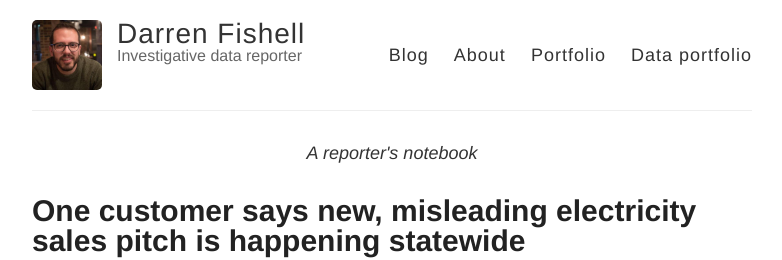
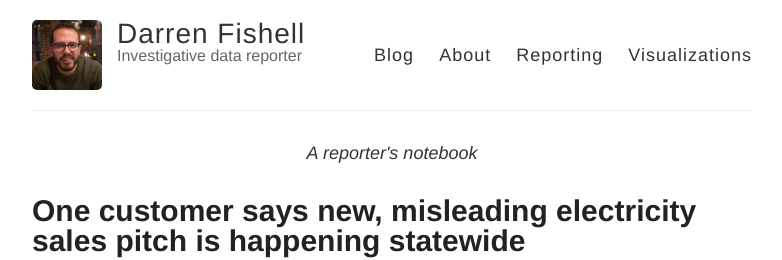
Before and after one commit to darrenfishell/darrenfishell.github.io, a Jekyll site: the page built from index.html, in a window 1280 px wide and 900 px high. Shown: the top 260 px of the window, without its empty margins (248-1030 px from the left). Built offline with Jekyll 4.4.1, drawn with Linux system fonts in a browser that asks for light colours.

Commit message:
Change titles

```diff
--- a/_layouts/default.html
+++ b/_layouts/default.html
@@ -29,8 +29,8 @@
           <nav>
             <a href="{{ site.baseurl }}/">Blog</a>
             <a href="{{ site.baseurl }}/about">About</a>
-            <a href="{{ site.baseurl }}/portfolio">Portfolio</a>
-            <a href="{{ site.baseurl }}/data-portfolio">Data portfolio</a>
+            <a href="{{ site.baseurl }}/portfolio">Reporting</a>
+            <a href="{{ site.baseurl }}/data-portfolio">Visualizations</a>
           </nav>
         </header>
       </div>
```
